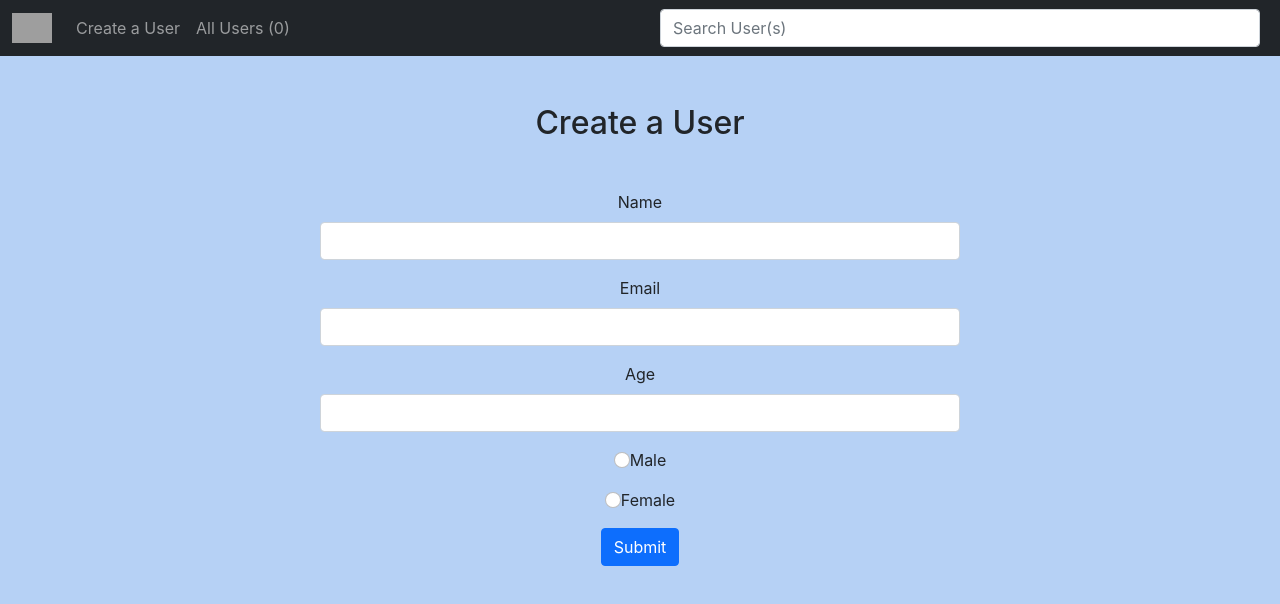
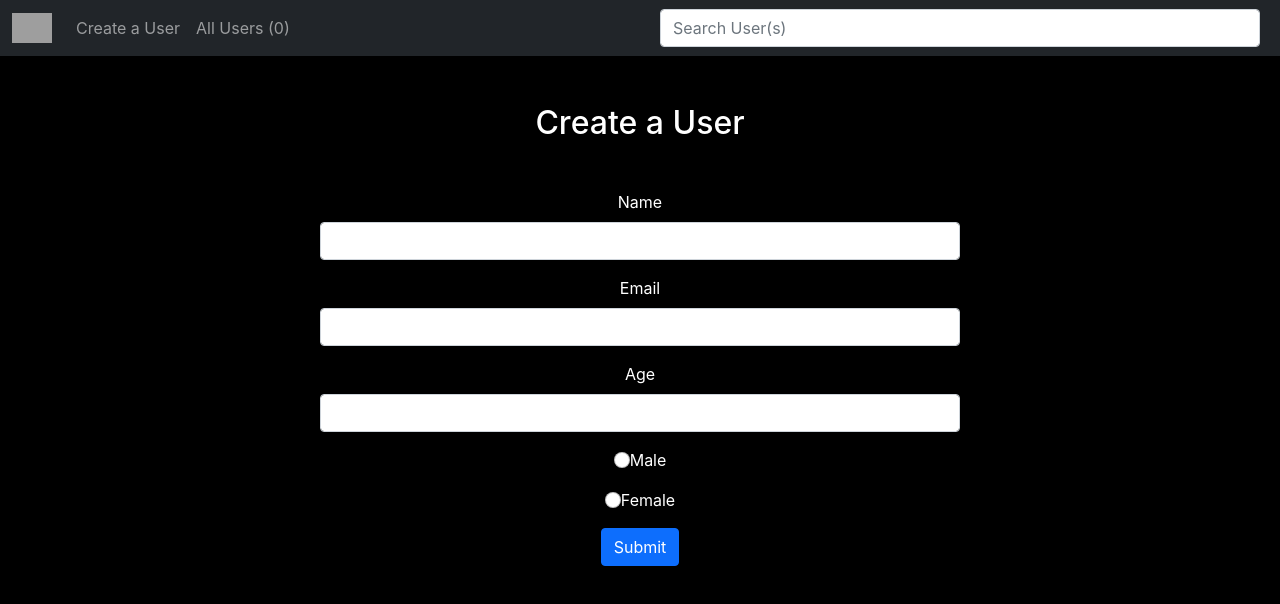
Before and after one commit to devesh1808/CRUD-App, a React (Create React App) app: page /create in a window 1280 px wide. Shown: the top 604 px of the page. Built offline with nearby package versions, Linux system fonts and the light colour scheme; grey boxes are pictures that could not be loaded.

Commit message:
change the background and text colour

```diff
--- a/src/components/Create.jsx
+++ b/src/components/Create.jsx
@@ -18,13 +18,13 @@ const Create = () => {
     e.preventDefault();
     console.log("users...", users);
     dispatch(createUser(users));
-    navigate("/read");
+    navigate("/");
   };
 
   return (
     <div>
-      <h2 className="my-5">Create a User</h2>
-      <form className="w-50 mx-auto my-5" onSubmit={handleSubmit}>
+      <h2 className="my-5 text-white">Create a User</h2>
+      <form className="w-50 mx-auto my-5 text-white" onSubmit={handleSubmit}>
         <div class="mb-3">
           <label class="form-label">Name</label>
           <input
--- a/src/components/Read.jsx
+++ b/src/components/Read.jsx
@@ -32,8 +32,8 @@ const Read = () => {
           setShowPopup={setShowPopup}
         />
       )}
-      <h2 className="mt-4">All Users</h2>
-      <div className="">
+      <h2 className="mt-4 text-white">All Users</h2>
+      <div className="text-white">
         <span className="m-2">
           <input
             className="form-check-input"
--- a/src/components/Update.jsx
+++ b/src/components/Update.jsx
@@ -33,8 +33,8 @@ const Update = () => {
 
   return (
     <div>
-      <h2 className="my-2">Edit the data</h2>
-      <form className="w-50 mx-auto my-5" onSubmit={handleUpdate}>
+      <h2 className="my-5 text-white">Edit the data</h2>
+      <form className="w-50 mx-auto my-5 text-white" onSubmit={handleUpdate}>
         <div class="mb-3">
           <label class="form-label">Name</label>
           <input
--- a/src/index.css
+++ b/src/index.css
@@ -5,5 +5,5 @@ body {
     sans-serif;
   -webkit-font-smoothing: antialiased;
   -moz-osx-font-smoothing: grayscale;
-  background-color: rgb(182, 209, 245);
+  background-color: black;
 }
```
